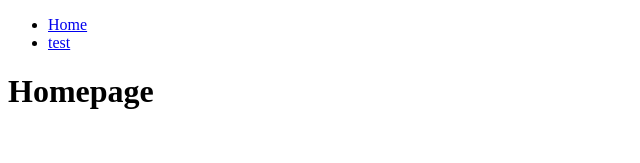
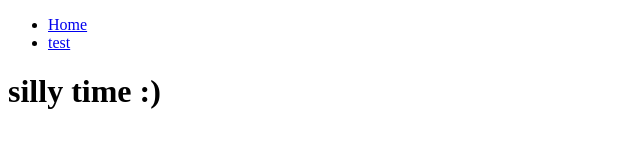
Before and after one commit to sergeantcatt/neko-planner, a React app in the folder neko/: page / in a window 1280 px wide. Shown: the top 163 px of the page, without its empty margins (0-640 px from the left). Built offline with nearby package versions, Linux system fonts and the light colour scheme.

Commit message:
Update Home.jsx

```diff
--- a/neko/src/pages/Home.jsx
+++ b/neko/src/pages/Home.jsx
@@ -3,7 +3,7 @@ import React from 'react';
 const Home = () => {
     return(
         <>
-            <h1>Homepage</h1>
+            <h1>silly time :)</h1>
         </>
     )
 }
```
